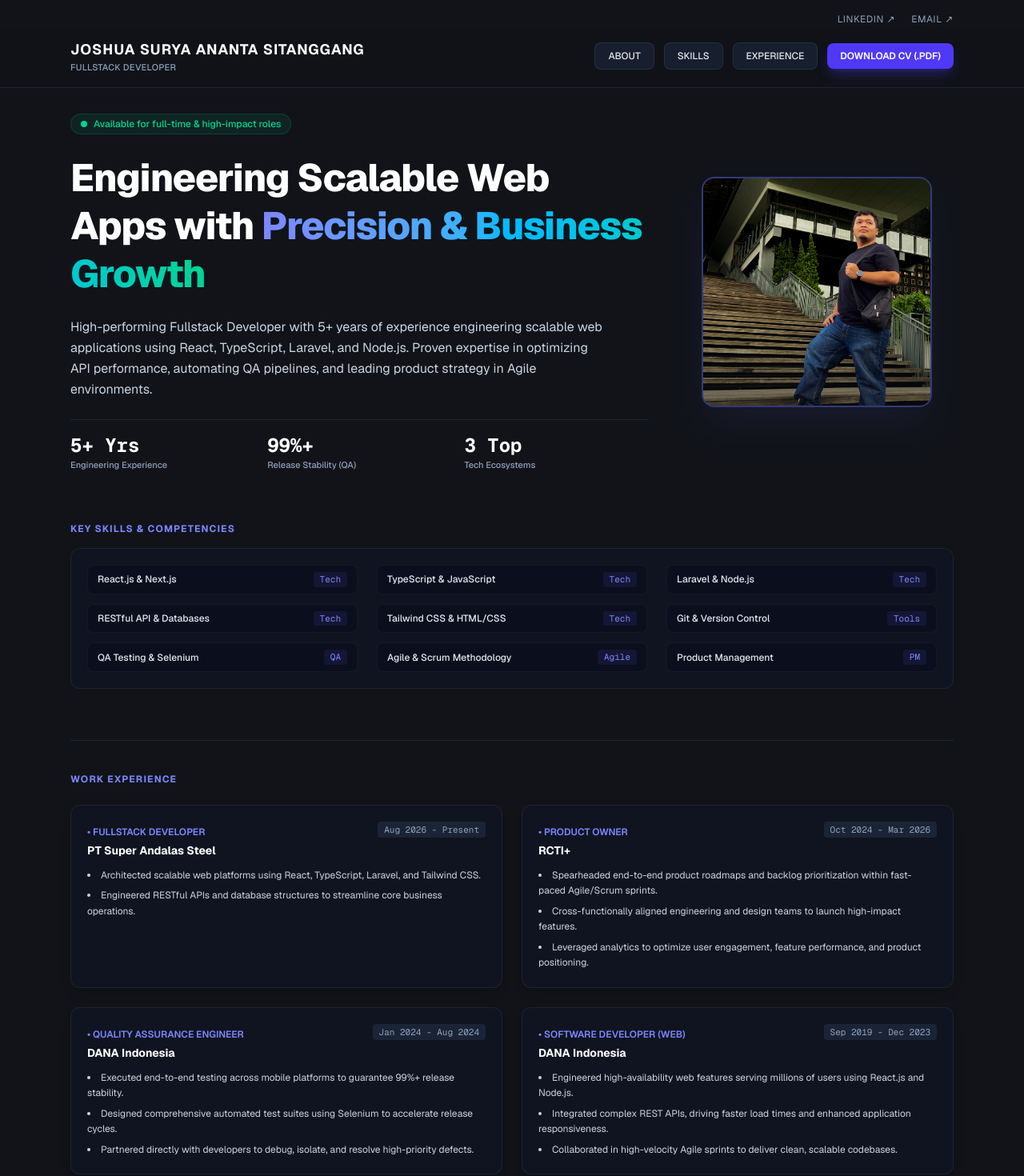
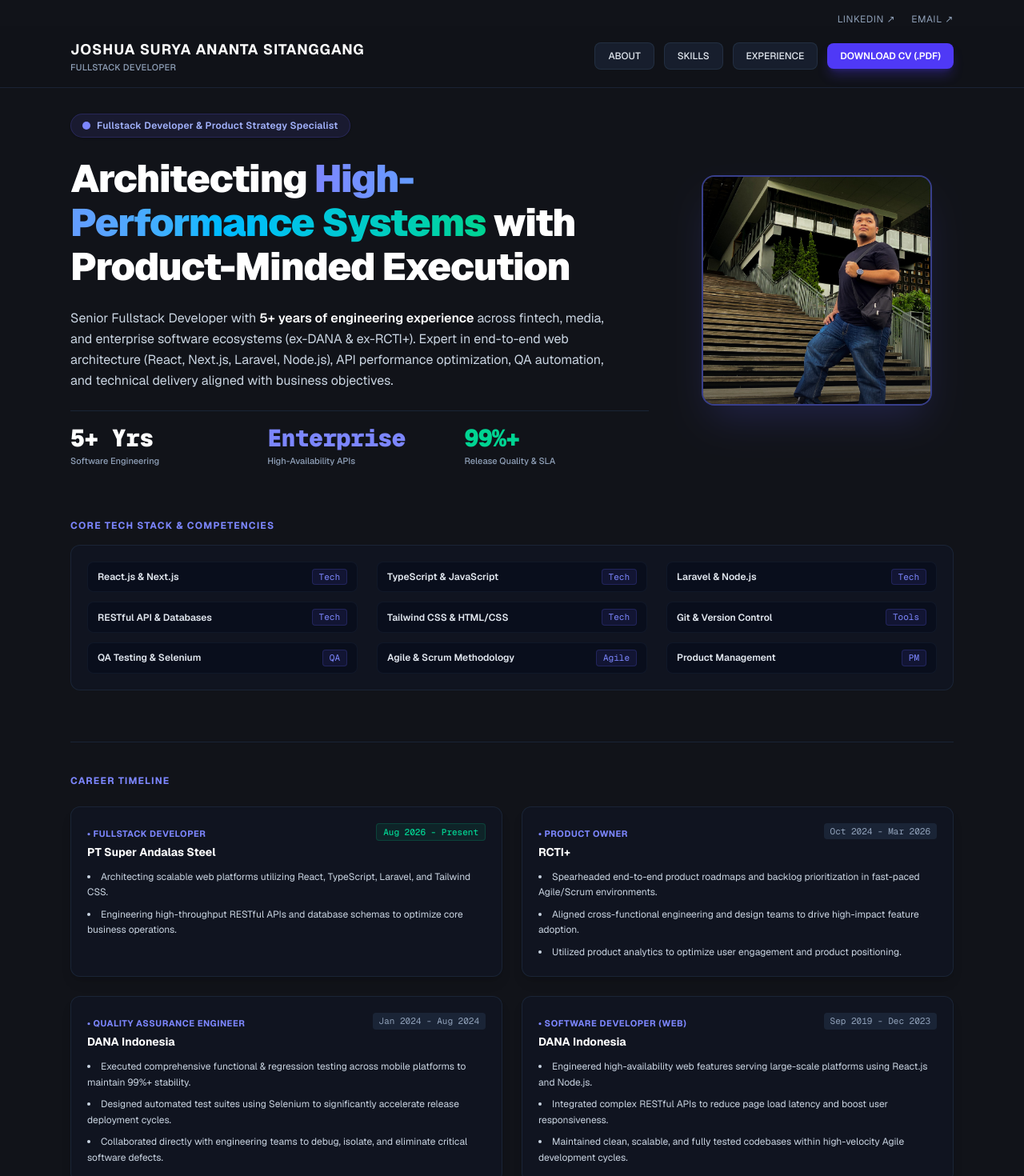
Before and after one commit to LeNowhere/my-resume, a Next.js app: page / in a window 1280 px wide. Shown: the top 1470 px of the page at 80% size. Built offline with nearby package versions, Linux system fonts and the light colour scheme.

Commit message:
fix(nav): update header download CV link path to /cv-joshua.pdf

```diff
--- a/app/animatedContent.tsx
+++ b/app/animatedContent.tsx
@@ -37,34 +37,34 @@ export default function AnimatedContent({
         <div className="lg:col-span-8 space-y-6">
 
           {/* Status Badge */}
-          <div className="inline-flex items-center gap-2 px-3 py-1 rounded-full bg-emerald-500/10 border border-emerald-500/20 text-emerald-400 text-xs font-medium">
-            <span className="w-2 h-2 rounded-full bg-emerald-400 animate-pulse"></span>
-            Available for full-time & high-impact roles
+          <div className="inline-flex items-center gap-2 px-3.5 py-1.5 rounded-full bg-indigo-500/10 border border-indigo-500/20 text-indigo-300 text-xs font-semibold tracking-wide shadow-sm">
+            <span className="w-2.5 h-2.5 rounded-full bg-indigo-400"></span>
+            Fullstack Developer & Product Strategy Specialist
           </div>
 
-          {/* Headline */}
-          <h1 className="text-3xl sm:text-4xl lg:text-5xl font-extrabold text-white tracking-tight leading-tight">
-            Engineering Scalable Web Apps with <span className="text-transparent bg-clip-text bg-gradient-to-r from-indigo-400 via-sky-400 to-emerald-400">Precision & Business Growth</span>
+          {/* High Impact Headline */}
+          <h1 className="text-3xl sm:text-4xl lg:text-5xl font-black text-white tracking-tight leading-[1.15]">
+            Architecting <span className="text-transparent bg-clip-text bg-gradient-to-r from-indigo-400 via-sky-400 to-emerald-400">High-Performance Systems</span> with Product-Minded Execution
           </h1>
 
           {/* Dynamic Bio Summary */}
-          <p className="text-slate-300 text-sm sm:text-base leading-relaxed max-w-2xl">
-            High-performing Fullstack Developer with 5+ years of experience engineering scalable web applications using React, TypeScript, Laravel, and Node.js. Proven expertise in optimizing API performance, automating QA pipelines, and leading product strategy in Agile environments.
+          <p className="text-slate-300 text-sm sm:text-base leading-relaxed max-w-2xl font-normal">
+            Senior Fullstack Developer with <strong className="text-white font-semibold">5+ years of engineering experience</strong> across fintech, media, and enterprise software ecosystems (ex-DANA & ex-RCTI+). Expert in end-to-end web architecture (React, Next.js, Laravel, Node.js), API performance optimization, QA automation, and technical delivery aligned with business objectives.
           </p>
 
-          {/* Key Value Metrics */}
+          {/* Value Highlights Grid */}
           <div className="grid grid-cols-3 gap-4 pt-4 border-t border-slate-800/80">
-            <div>
-              <p className="text-xl sm:text-2xl font-bold text-white font-mono">5+ Yrs</p>
-              <p className="text-[11px] text-slate-400 font-medium">Engineering Experience</p>
+            <div className="space-y-0.5">
+              <p className="text-2xl sm:text-3xl font-black text-white font-mono tracking-tight">5+ Yrs</p>
+              <p className="text-[11px] text-slate-400 font-medium">Software Engineering</p>
             </div>
-            <div>
-              <p className="text-xl sm:text-2xl font-bold text-white font-mono">99%+</p>
-              <p className="text-[11px] text-slate-400 font-medium">Release Stability (QA)</p>
+            <div className="space-y-0.5">
+              <p className="text-2xl sm:text-3xl font-black text-indigo-400 font-mono tracking-tight">Enterprise</p>
+              <p className="text-[11px] text-slate-400 font-medium">High-Availability APIs</p>
             </div>
-            <div>
-              <p className="text-xl sm:text-2xl font-bold text-white font-mono">3 Top</p>
-              <p className="text-[11px] text-slate-400 font-medium">Tech Ecosystems</p>
+            <div className="space-y-0.5">
+              <p className="text-2xl sm:text-3xl font-black text-emerald-400 font-mono tracking-tight">99%+</p>
+              <p className="text-[11px] text-slate-400 font-medium">Release Quality & SLA</p>
             </div>
           </div>
         </div>
@@ -74,7 +74,7 @@ export default function AnimatedContent({
           <motion.div
             whileHover={{ scale: 1.03, rotate: 1 }}
             transition={{ type: 'spring', stiffness: 300 }}
-            className="w-60 h-60 sm:w-72 sm:h-72 rounded-2xl border-2 border-indigo-500/30 bg-slate-800 overflow-hidden shadow-2xl relative cursor-pointer group shadow-indigo-500/10"
+            className="w-60 h-60 sm:w-72 sm:h-72 rounded-2xl border-2 border-indigo-500/40 bg-slate-800 overflow-hidden shadow-2xl relative cursor-pointer group shadow-indigo-500/20"
           >
             <Image
               src="/profile.jpg"
@@ -89,7 +89,7 @@ export default function AnimatedContent({
         </div>
       </motion.section>
 
-      {/* Skills Section */}
+      {/* Key Skills & Tech Stack Section */}
       <motion.section
         initial="hidden"
         whileInView="visible"
@@ -98,17 +98,19 @@ export default function AnimatedContent({
         id="skills"
         className="space-y-4 scroll-mt-28"
       >
-        <h2 className="text-xs font-bold uppercase tracking-widest text-indigo-400">KEY SKILLS & COMPETENCIES</h2>
+        <div className="flex justify-between items-center">
+          <h2 className="text-xs font-bold uppercase tracking-widest text-indigo-400">CORE TECH STACK & COMPETENCIES</h2>
+        </div>
         <div className="grid grid-cols-1 sm:grid-cols-2 md:grid-cols-3 gap-x-6 gap-y-3 bg-slate-900/40 p-5 rounded-xl border border-slate-800/80 text-xs">
           {skills.map((skill, idx) => (
             <motion.div
               key={idx}
               whileHover={{ x: 6, backgroundColor: 'rgba(30, 41, 59, 0.6)' }}
               transition={{ type: 'spring', stiffness: 400 }}
-              className="flex justify-between items-center py-2 px-3 rounded-lg border border-slate-800/40 bg-slate-950/30 transition-colors cursor-default"
+              className="flex justify-between items-center py-2 px-3 rounded-lg border border-slate-800/40 bg-slate-950/40 transition-colors cursor-default"
             >
-              <span className="text-slate-200 font-medium">{skill.name}</span>
-              {skill.level && <span className="text-indigo-400 font-mono text-[11px] bg-indigo-500/10 px-2 py-0.5 rounded">{skill.level}</span>}
+              <span className="text-slate-200 font-semibold">{skill.name}</span>
+              {skill.level && <span className="text-indigo-400 font-mono text-[11px] bg-indigo-500/10 px-2 py-0.5 rounded border border-indigo-500/20">{skill.level}</span>}
             </motion.div>
           ))}
         </div>
@@ -123,7 +125,7 @@ export default function AnimatedContent({
         id="experience"
         className="space-y-6 pt-10 border-t border-slate-800/80 scroll-mt-28"
       >
-        <h2 className="text-xs font-bold uppercase tracking-widest text-indigo-400">WORK EXPERIENCE</h2>
+        <h2 className="text-xs font-bold uppercase tracking-widest text-indigo-400">CAREER TIMELINE</h2>
 
         <div className="grid grid-cols-1 md:grid-cols-2 gap-6">
           {/* Fullstack Developer */}
@@ -134,16 +136,16 @@ export default function AnimatedContent({
           >
             <div className="flex justify-between items-start gap-2">
               <div>
-                <span className="text-xs text-indigo-400 font-semibold">• FULLSTACK DEVELOPER</span>
+                <span className="text-[11px] text-indigo-400 font-bold uppercase tracking-wider">• Fullstack Developer</span>
                 <h3 className="text-sm font-bold text-white mt-0.5 group-hover:text-indigo-300 transition-colors">PT Super Andalas Steel</h3>
               </div>
-              <span className="text-[11px] font-mono text-slate-400 bg-slate-800/80 px-2 py-0.5 rounded shrink-0">
+              <span className="text-[11px] font-mono text-emerald-400 bg-emerald-500/10 border border-emerald-500/20 px-2 py-0.5 rounded shrink-0 font-medium">
                 Aug 2026 - Present
               </span>
             </div>
-            <ul className="text-xs text-slate-300 space-y-1.5 list-disc list-inside leading-relaxed">
-              <li>Architected scalable web platforms using React, TypeScript, Laravel, and Tailwind CSS.</li>
-              <li>Engineered RESTful APIs and database structures to streamline core business operations.</li>
+            <ul className="text-xs text-slate-300 space-y-2 list-disc list-inside leading-relaxed">
+              <li>Architecting scalable web platforms utilizing React, TypeScript, Laravel, and Tailwind CSS.</li>
+              <li>Engineering high-throughput RESTful APIs and database schemas to optimize core business operations.</li>
             </ul>
           </motion.div>
 
@@ -155,17 +157,17 @@ export default function AnimatedContent({
           >
             <div className="flex justify-between items-start gap-2">
               <div>
-                <span className="text-xs text-indigo-400 font-semibold">• PRODUCT OWNER</span>
+                <span className="text-[11px] text-indigo-400 font-bold uppercase tracking-wider">• Product Owner</span>
                 <h3 className="text-sm font-bold text-white mt-0.5 group-hover:text-indigo-300 transition-colors">RCTI+</h3>
               </div>
               <span className="text-[11px] font-mono text-slate-400 bg-slate-800/80 px-2 py-0.5 rounded shrink-0">
                 Oct 2024 - Mar 2026
               </span>
             </div>
-            <ul className="text-xs text-slate-300 space-y-1.5 list-disc list-inside leading-relaxed">
-              <li>Spearheaded end-to-end product roadmaps and backlog prioritization within fast-paced Agile/Scrum sprints.</li>
-              <li>Cross-functionally aligned engineering and design teams to launch high-impact features.</li>
-              <li>Leveraged analytics to optimize user engagement, feature performance, and product positioning.</li>
+            <ul className="text-xs text-slate-300 space-y-2 list-disc list-inside leading-relaxed">
+              <li>Spearheaded end-to-end product roadmaps and backlog prioritization in fast-paced Agile/Scrum environments.</li>
+              <li>Aligned cross-functional engineering and design teams to drive high-impact feature adoption.</li>
+              <li>Utilized product analytics to optimize user engagement and product positioning.</li>
             </ul>
           </motion.div>
 
@@ -177,17 +179,17 @@ export default function AnimatedContent({
           >
             <div className="flex justify-between items-start gap-2">
               <div>
-                <span className="text-xs text-indigo-400 font-semibold">• QUALITY ASSURANCE ENGINEER</span>
+                <span className="text-[11px] text-indigo-400 font-bold uppercase tracking-wider">• Quality Assurance Engineer</span>
                 <h3 className="text-sm font-bold text-white mt-0.5 group-hover:text-indigo-300 transition-colors">DANA Indonesia</h3>
               </div>
               <span className="text-[11px] font-mono text-slate-400 bg-slate-800/80 px-2 py-0.5 rounded shrink-0">
                 Jan 2024 - Aug 2024
               </span>
             </div>
-            <ul className="text-xs text-slate-300 space-y-1.5 list-disc list-inside leading-relaxed">
-              <li>Executed end-to-end testing across mobile platforms to guarantee 99%+ release stability.</li>
-              <li>Designed comprehensive automated test suites using Selenium to accelerate release cycles.</li>
-              <li>Partnered directly with developers to debug, isolate, and resolve high-priority defects.</li>
+            <ul className="text-xs text-slate-300 space-y-2 list-disc list-inside leading-relaxed">
+              <li>Executed comprehensive functional & regression testing across mobile platforms to maintain 99%+ stability.</li>
+              <li>Designed automated test suites using Selenium to significantly accelerate release deployment cycles.</li>
+              <li>Collaborated directly with engineering teams to debug, isolate, and eliminate critical software defects.</li>
             </ul>
           </motion.div>
 
@@ -199,17 +201,17 @@ export default function AnimatedContent({
           >
             <div className="flex justify-between items-start gap-2">
               <div>
-                <span className="text-xs text-indigo-400 font-semibold">• SOFTWARE DEVELOPER (WEB)</span>
+                <span className="text-[11px] text-indigo-400 font-bold uppercase tracking-wider">• Software Developer (Web)</span>
                 <h3 className="text-sm font-bold text-white mt-0.5 group-hover:text-indigo-300 transition-colors">DANA Indonesia</h3>
               </div>
               <span className="text-[11px] font-mono text-slate-400 bg-slate-800/80 px-2 py-0.5 rounded shrink-0">
                 Sep 2019 - Dec 2023
               </span>
             </div>
-            <ul className="text-xs text-slate-300 space-y-1.5 list-disc list-inside leading-relaxed">
-              <li>Engineered high-availability web features serving millions of users using React.js and Node.js.</li>
-              <li>Integrated complex REST APIs, driving faster load times and enhanced application responsiveness.</li>
-              <li>Collaborated in high-velocity Agile sprints to deliver clean, scalable codebases.</li>
+            <ul className="text-xs text-slate-300 space-y-2 list-disc list-inside leading-relaxed">
+              <li>Engineered high-availability web features serving large-scale platforms using React.js and Node.js.</li>
+              <li>Integrated complex RESTful APIs to reduce page load latency and boost user responsiveness.</li>
+              <li>Maintained clean, scalable, and fully tested codebases within high-velocity Agile development cycles.</li>
             </ul>
           </motion.div>
         </div>
@@ -230,7 +232,7 @@ export default function AnimatedContent({
         >
           <div>
             <p className="font-bold text-white text-sm">BACHELOR OF ENGINEERING IN INFORMATICS</p>
-            <p className="text-slate-400 mt-0.5">Del Institute of Technology • North Sumatra, Indonesia (GPA: 2.88)</p>
+            <p className="text-slate-400 mt-0.5">Del Institute of Technology • North Sumatra, Indonesia</p>
           </div>
           <span className="text-slate-500 font-mono">Sep 2015 - Sep 2019</span>
         </motion.div>
@@ -252,9 +254,9 @@ export default function AnimatedContent({
             whileTap={{ scale: 0.97 }}
             href="/cv-joshua.pdf"
             download
-            className="bg-indigo-600 hover:bg-indigo-500 text-white text-xs px-4 py-2 rounded-md font-semibold transition shadow-lg shadow-indigo-500/20"
+            className="bg-indigo-600 hover:bg-indigo-500 text-white text-xs px-4 py-2.5 rounded-lg font-semibold transition shadow-lg shadow-indigo-500/20 flex items-center gap-2"
           >
-            DOWNLOAD FULL CV (PDF)
+            <span>DOWNLOAD FULL CV (.PDF)</span>
           </motion.a>
         </div>
 
--- a/app/page.tsx
+++ b/app/page.tsx
@@ -52,7 +52,7 @@ export default function Home() {
               EXPERIENCE
             </a>
             <a
-              href="/CV - Joshua Surya Ananta Sitanggang.pdf"
+              href="/cv-joshua.pdf"
               download
               className="bg-indigo-600 hover:bg-indigo-500 text-white text-xs px-4 py-2 rounded-lg font-semibold transition-all hover:-translate-y-0.5 active:translate-y-0 shadow-lg shadow-indigo-600/30 hover:shadow-indigo-500/50"
             >
```
